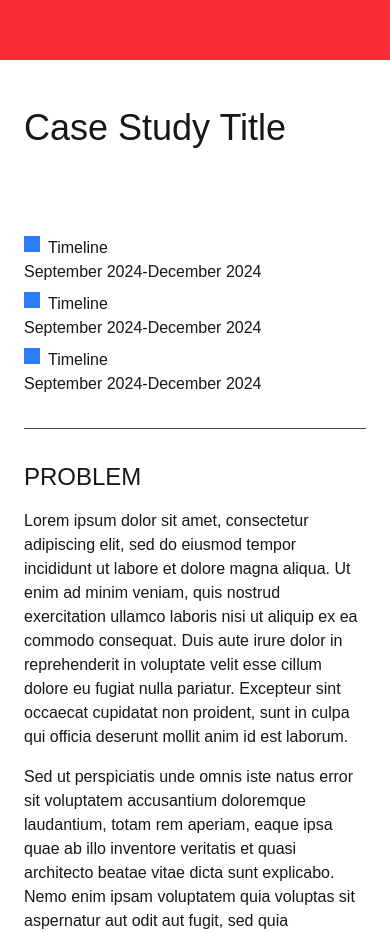
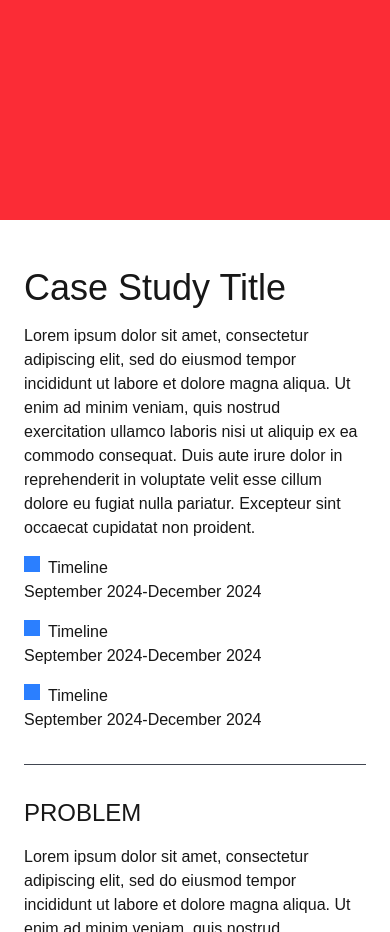
Before and after one commit to 11amanraj/portfolio-jan-26, a Next.js app: page /case-study-2 in a window 390 px wide. Shown: the part 505-1437 px from the top of the page. Built offline with nearby package versions, Linux system fonts and the light colour scheme.

Commit message:
Made minor changes

```diff
--- a/app/Components/CaseStudy/TitleSection.tsx
+++ b/app/Components/CaseStudy/TitleSection.tsx
@@ -2,9 +2,12 @@ import React from 'react'
 
 const TitleSection = () => {
     return (
-        <section className='pt-12 flex flex-col gap-22'>
+        <section className='pt-12 flex flex-col gap-4'>
             <h2 className='text-4xl'>Case Study Title</h2>
-            <div className='flex justify-between flex-col gap-2 lg:flex-row'>
+            <p>
+                Lorem ipsum dolor sit amet, consectetur adipiscing elit, sed do eiusmod tempor incididunt ut labore et dolore magna aliqua. Ut enim ad minim veniam, quis nostrud exercitation ullamco laboris nisi ut aliquip ex ea commodo consequat. Duis aute irure dolor in reprehenderit in voluptate velit esse cillum dolore eu fugiat nulla pariatur. Excepteur sint occaecat cupidatat non proident.
+            </p>
+            <div className='flex justify-between flex-col gap-4 lg:flex-row'>
                 <div className='flex flex-col'>
                     <div className='flex gap-2'>
                         <div className='bg-blue-500 w-4 h-4'></div>
--- a/app/case-study-2/page.tsx
+++ b/app/case-study-2/page.tsx
@@ -6,7 +6,7 @@ import EachSection from '../Components/CaseStudy/EachSection'
 const page = () => {
     return (
         <div className='flex flex-col'>
-            <div className='bg-red-500 w-screen h-[67vh]'></div>
+            <div className='bg-red-500 w-screen h-[725px]'></div>
             <div className='mx-6 sm:mx-8 md:mx-16 2xl:mx-80 self-center'>
                 <TitleSection />
 
```
